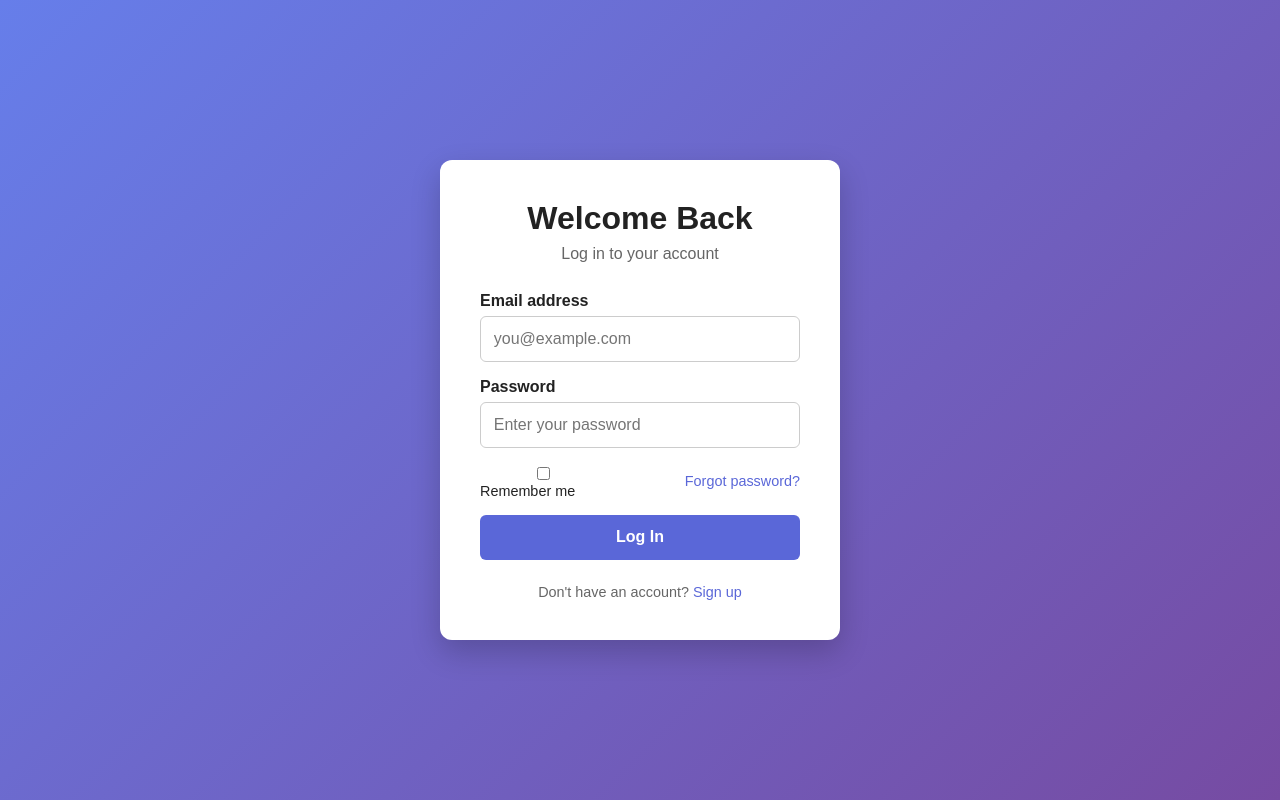
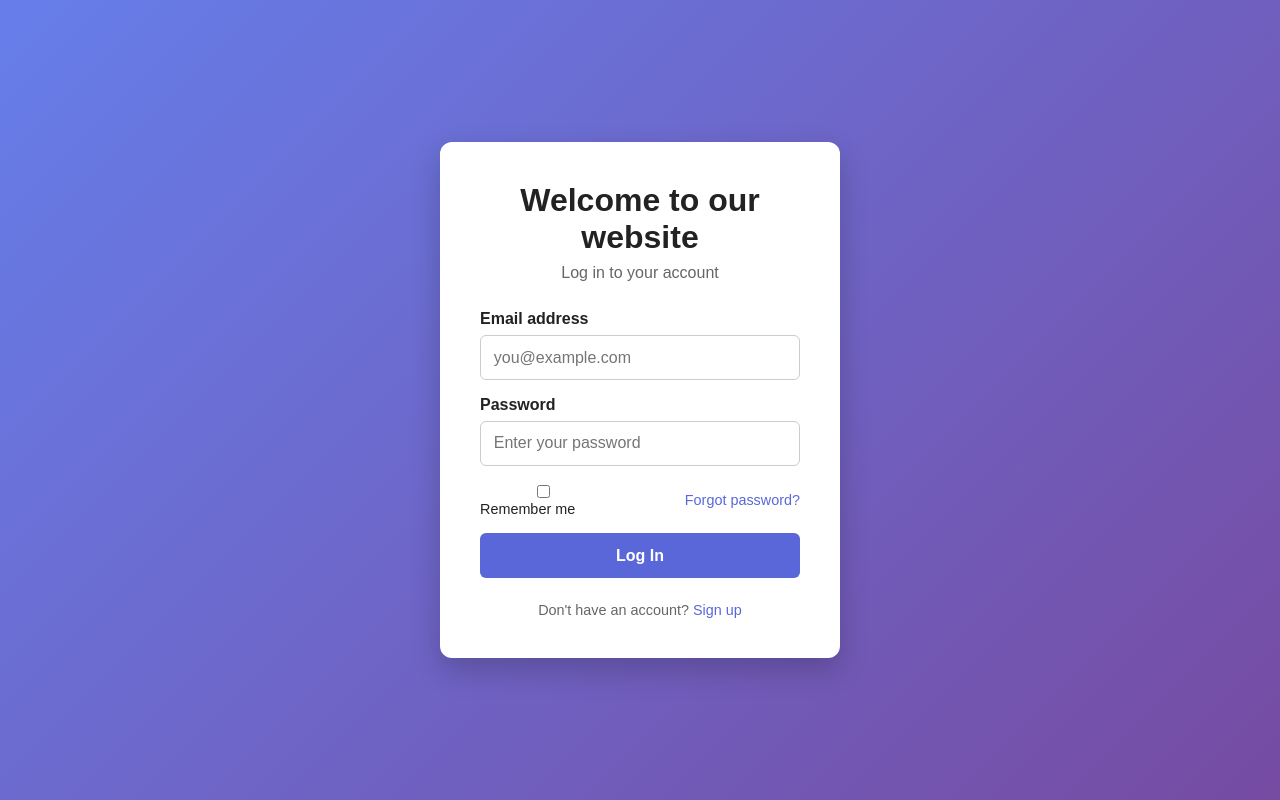
Before and after one commit to gaurikharad-dev/Merge_Repo, a plain HTML site: page index.html in a window 1280 px wide. Drawn offline with Linux system fonts and the light colour scheme.

Commit message:
This is updates website

```diff
--- a/index.html
+++ b/index.html
@@ -53,7 +53,7 @@
 </head>
 <body>
 	<main class="login-card">
-		<h1>Welcome Back</h1>
+		<h1>Welcome to our website</h1>
 		<p class="subtitle">Log in to your account</p>
 		<form action="#" method="post">
 			<label for="email">Email address</label>
```
